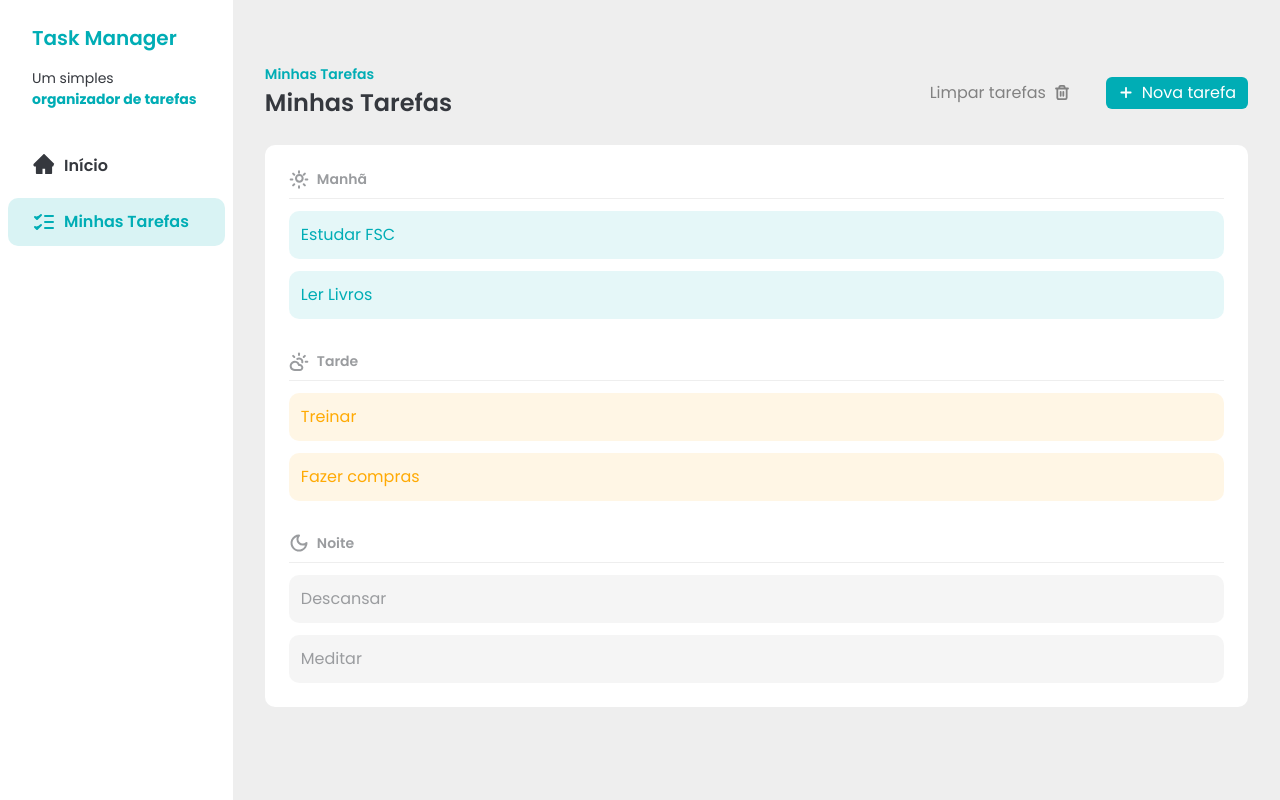
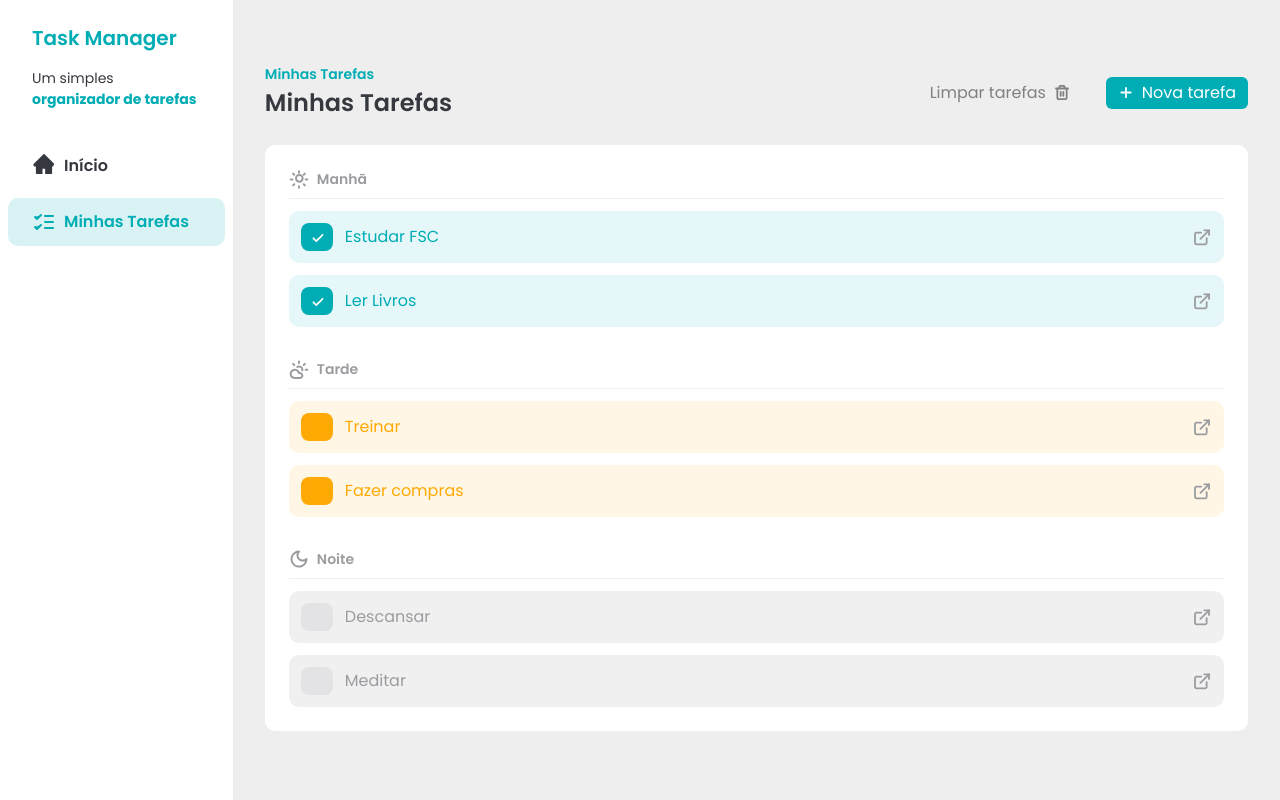
Before and after one commit to kleyton-ferreira/gerenciador-tarefas, a React (Vite) app: page / in a window 1280 px wide. Built offline with nearby package versions, Linux system fonts and the light colour scheme.

Commit message:
feat: ensure TaskItem changes depending on task status

```diff
--- a/src/components/TaskItem/TaskItem.jsx
+++ b/src/components/TaskItem/TaskItem.jsx
@@ -1,4 +1,6 @@
 import React from 'react'
+
+import { CheckedIcon, DetailsIcon, LoaderIcon } from '../../assets/icons'
 
 const TaskItem = ({ taskItens }) => {
   const getStatusClass = () => {
@@ -10,13 +12,35 @@ const TaskItem = ({ taskItens }) => {
     }
 
     if (taskItens.status === 'not-started') {
-      return 'bg-brand-text-gray  text-brand-text-gray'
+      return 'bg-brand-text-gray bg-opacity-15 text-brand-text-gray'
     }
   }
 
   return (
-    <div className={`rounded-[10px] bg-opacity-10 p-3 ${getStatusClass()}`}>
-      <p>{taskItens.title}</p>
+    <div
+      className={`flex items-center justify-between rounded-[10px] bg-opacity-10 p-3 ${getStatusClass()}`}
+    >
+      <div className="flex items-center gap-3">
+        <label
+          className={`relative z-10 flex h-7 w-7 cursor-pointer rounded-lg px-4 py-3 text-sm ${getStatusClass()})}`}
+        >
+          <input
+            type="checkbox"
+            checked={taskItens.status === 'done'}
+            className="absolute h-full w-full cursor-pointer opacity-0"
+          />
+          {taskItens.status === 'done' && (
+            <CheckedIcon className="absolute right-2 top-2" />
+          )}
+          {taskItens.status === 'in-progress' && (
+            <LoaderIcon className="absolute right-2 top-2 animate-spin" />
+          )}
+        </label>
+        <p>{taskItens?.title}</p>
+      </div>
+      <a href="#">
+        <DetailsIcon className="text-brand-text-gray transition-all hover:opacity-80" />
+      </a>
     </div>
   )
 }
```
